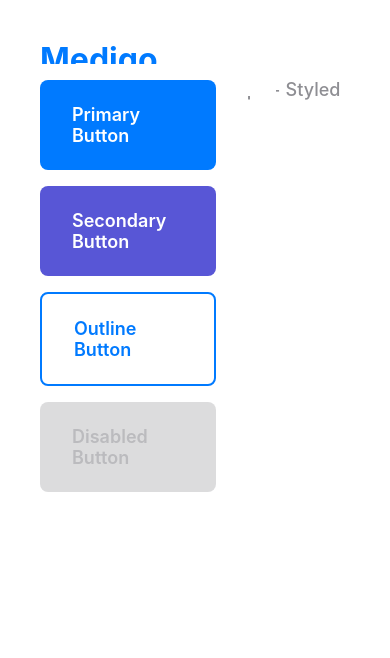
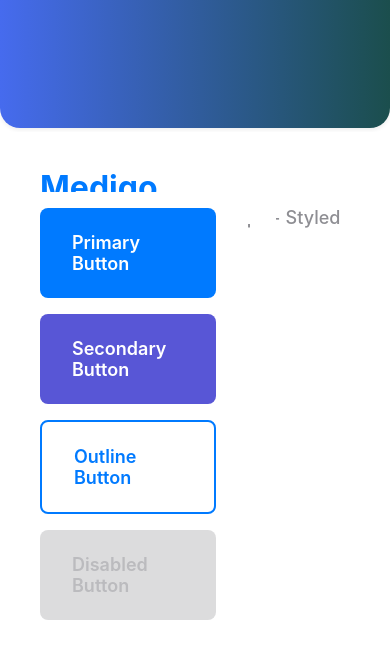
Before and after one commit to SW-MEDIGO/MEDIGO_FRONT, a React Native app: screen / in a window 390 px wide. Shown: the top 658 px of the page. Built offline with nearby package versions, Linux system fonts and the light colour scheme.

Commit message:
Feat(component) : Header 및 Tabbar 컴포넌트 추가

```diff
--- a/package.json
+++ b/package.json
@@ -11,6 +11,7 @@
   "dependencies": {
     "@types/styled-components-react-native": "^5.2.5",
     "expo": "~54.0.13",
+    "expo-linear-gradient": "^15.0.7",
     "expo-status-bar": "~3.0.8",
     "react": "19.1.0",
     "react-dom": "19.1.0",
--- a/src/components/Container.tsx
+++ b/src/components/Container.tsx
@@ -8,39 +8,29 @@ interface ContainerProps {
   margin?: keyof typeof theme.spacing;
   backgroundColor?: string;
   flex?: number;
-  justifyContent?:
-    | "flex-start"
-    | "flex-end"
-    | "center"
-    | "space-between"
-    | "space-around"
-    | "space-evenly";
+  justifyContent?: "flex-start" | "flex-end" | "center" | "space-between" | "space-around" | "space-evenly";
   alignItems?: "flex-start" | "flex-end" | "center" | "stretch" | "baseline";
   flexDirection?: "row" | "column" | "row-reverse" | "column-reverse";
 }
 
-const StyledContainer = styled.View<{
+interface StyledContainerProps {
   padding: keyof typeof theme.spacing;
   margin: keyof typeof theme.spacing;
   backgroundColor: string;
   flex: number;
-  justifyContent:
-    | "flex-start"
-    | "flex-end"
-    | "center"
-    | "space-between"
-    | "space-around"
-    | "space-evenly";
+  justifyContent: "flex-start" | "flex-end" | "center" | "space-between" | "space-around" | "space-evenly";
   alignItems: "flex-start" | "flex-end" | "center" | "stretch" | "baseline";
   flexDirection: "row" | "column" | "row-reverse" | "column-reverse";
-}>`
-  padding: ${({ padding }) => theme.spacing[padding]}px;
-  margin: ${({ margin }) => theme.spacing[margin]}px;
-  background-color: ${({ backgroundColor }) => backgroundColor};
-  flex: ${({ flex }) => flex};
-  justify-content: ${({ justifyContent }) => justifyContent};
-  align-items: ${({ alignItems }) => alignItems};
-  flex-direction: ${({ flexDirection }) => flexDirection};
+}
+
+const StyledContainer = styled.View<StyledContainerProps>`
+  padding: ${({ padding }: StyledContainerProps) => theme.spacing[padding]}px;
+  margin: ${({ margin }: StyledContainerProps) => theme.spacing[margin]}px;
+  background-color: ${({ backgroundColor }: StyledContainerProps) => backgroundColor};
+  flex: ${({ flex }: StyledContainerProps) => flex};
+  justify-content: ${({ justifyContent }: StyledContainerProps) => justifyContent};
+  align-items: ${({ alignItems }: StyledContainerProps) => alignItems};
+  flex-direction: ${({ flexDirection }: StyledContainerProps) => flexDirection};
 `;
 
 export const Container: React.FC<ContainerProps> = ({
--- /dev/null
+++ b/src/components/Header.tsx
@@ -0,0 +1,31 @@
+import React from "react";
+import styled from "styled-components/native";
+import { LinearGradient } from "expo-linear-gradient";
+
+interface HeaderProps {
+  children?: React.ReactNode;
+}
+
+const HeaderContainer = styled(LinearGradient)`
+  width: 100%;
+  height: 128px;
+  border-bottom-left-radius: 20px;
+  border-bottom-right-radius: 20px;
+  shadow-color: #000;
+  shadow-offset: 0px 2px;
+  shadow-opacity: 0.07;
+  shadow-radius: 4px;
+  elevation: 3;
+`;
+
+export const Header: React.FC<HeaderProps> = ({ children }) => {
+  return (
+    <HeaderContainer
+      colors={["#466BEE", "#1B4E4D"]}
+      start={{ x: 0, y: 0 }}
+      end={{ x: 1, y: 0 }}
+    >
+      {children}
+    </HeaderContainer>
+  );
+};
--- a/src/components/index.ts
+++ b/src/components/index.ts
@@ -1,3 +1,4 @@
 export { Button } from "./Button";
 export { Text } from "./Text";
 export { Container } from "./Container";
+export { Header } from "./Header";
--- a/src/screens/HomeScreen.tsx
+++ b/src/screens/HomeScreen.tsx
@@ -1,7 +1,7 @@
 import React from "react";
 import styled from "styled-components/native";
 import { SafeAreaView } from "react-native";
-import { Container, Text, Button } from "../components";
+import { Container, Text, Button, Header } from "../components";
 import { theme } from "../styles";
 
 const ScreenContainer = styled(SafeAreaView)`
@@ -45,12 +45,21 @@ export const HomeScreen: React.FC = () => {
 
   return (
     <ScreenContainer>
+      <Header />
       <ContentContainer>
         <TitleContainer>
-          <Text size="xxxl" weight="bold" color={theme.colors.primary}>
+          <Text
+            size="xxxl"
+            weight="bold"
+            color={theme.colors.primary}
+          >
             Medigo
           </Text>
-          <Text size="lg" weight="medium" color={theme.colors.textSecondary}>
+          <Text
+            size="lg"
+            weight="medium"
+            color={theme.colors.textSecondary}
+          >
             React Native + TypeScript + Styled Components
           </Text>
         </TitleContainer>
```
Also changed, not shown: 1 other file (tests, documents, lock files or other folders).
